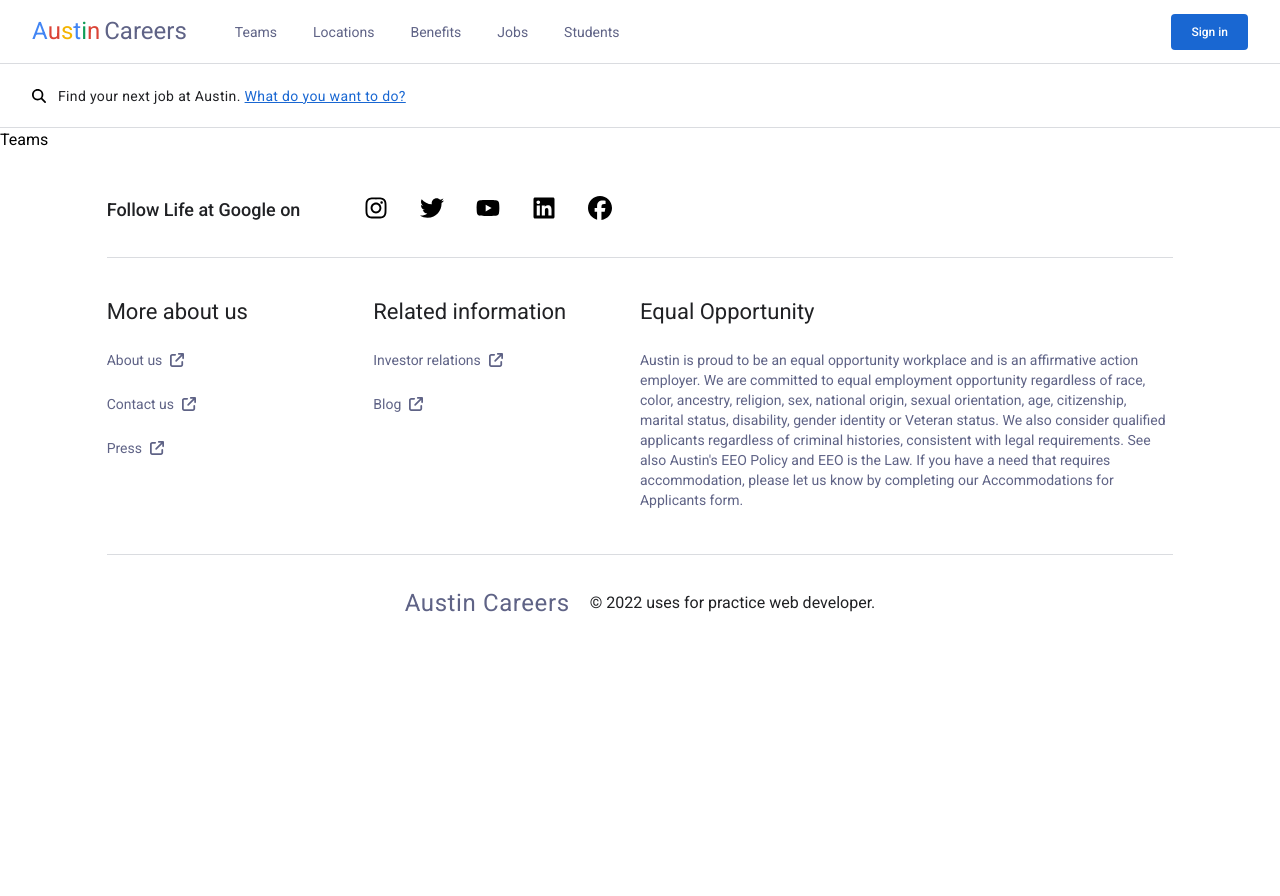
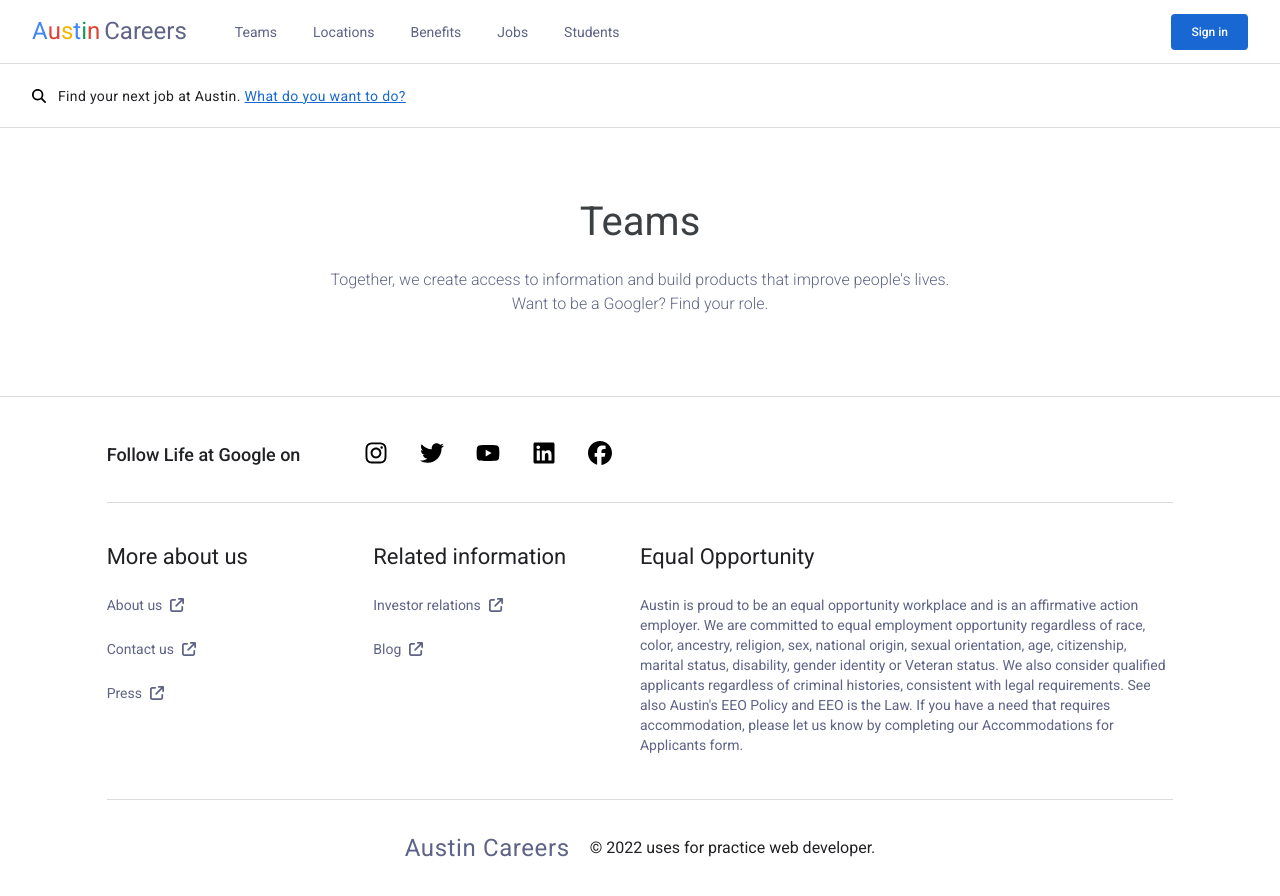
Before and after one commit to Kennedy1127/vue-career, a Vue app: page /teams in a window 1280 px wide. Before the commit the page ends 800 px from the top, so only its background shows below. Built offline with nearby package versions, Linux system fonts and the light colour scheme.

Commit message:
add PageTitle to Teams

```diff
--- /dev/null
+++ b/src/components/shared/PageTitle.vue
@@ -0,0 +1,33 @@
+<template>
+  <div class="border-b border-solid border-brand-grey-1">
+    <div class="my-16 px-4">
+      <div class="flex flex-col items-center home-container mx-auto">
+        <h1
+          class="home-md:text-[40px] home-sm:text-[32px] text-[30px] text-input-text-grey"
+        >
+          {{ props.title }}
+        </h1>
+        <div class="max-w-[650px]">
+          <p
+            class="home-sm:text-base text-sm text-text-grey font-light text-center my-4"
+          >
+            {{ props.text }}
+          </p>
+        </div>
+      </div>
+    </div>
+  </div>
+</template>
+
+<script setup>
+const props = defineProps({
+  title: {
+    type: String,
+    required: true,
+  },
+  text: {
+    type: String,
+    required: true,
+  },
+});
+</script>
--- a/src/views/TeamsView.vue
+++ b/src/views/TeamsView.vue
@@ -1,3 +1,11 @@
 <template>
-  <div>Teams</div>
+  <PageTitle
+    title="Teams"
+    text="Together, we create access to information and build products that
+            improve people's lives. Want to be a Googler? Find your role."
+  />
 </template>
+
+<script setup>
+import PageTitle from '@/components/shared/PageTitle.vue';
+</script>
```
